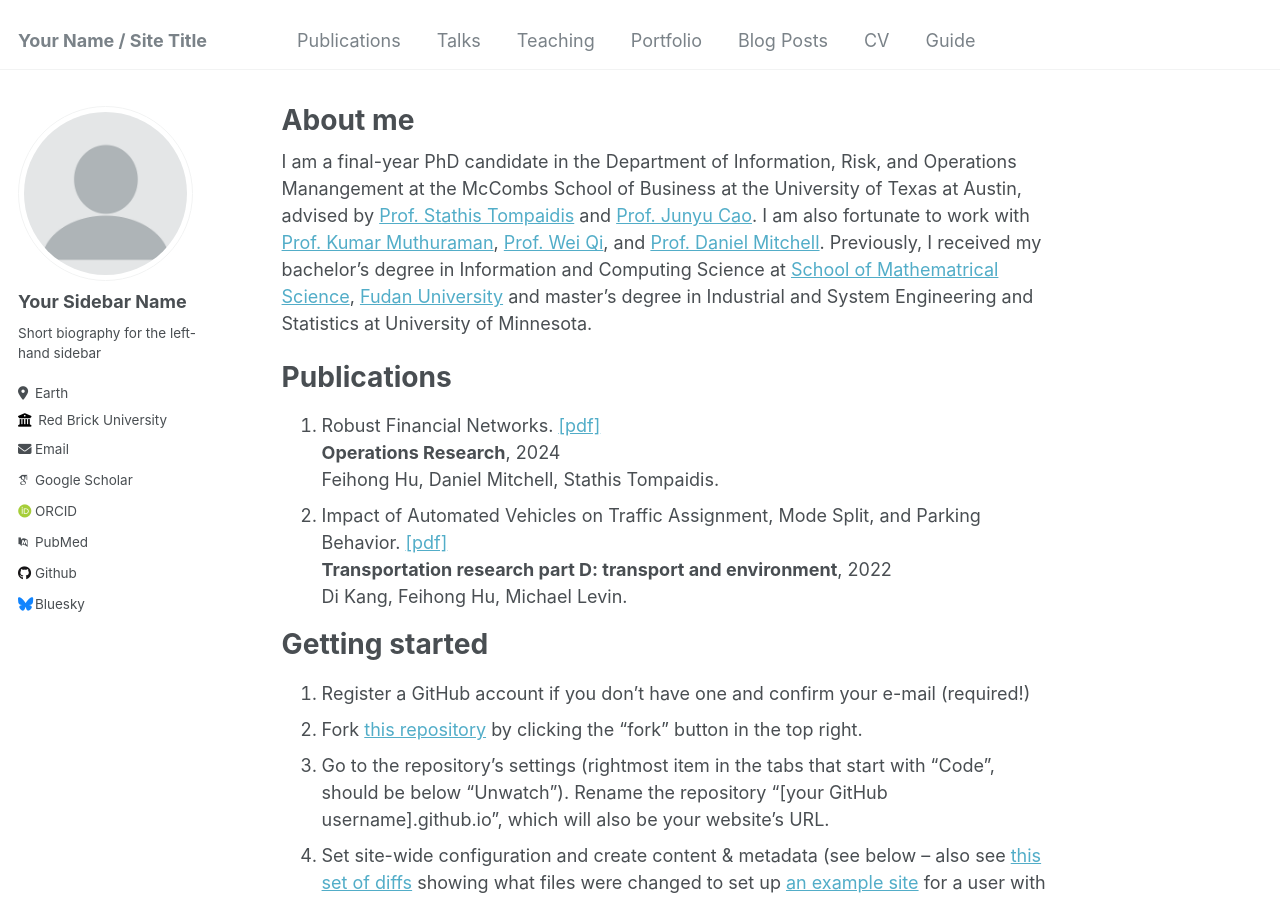
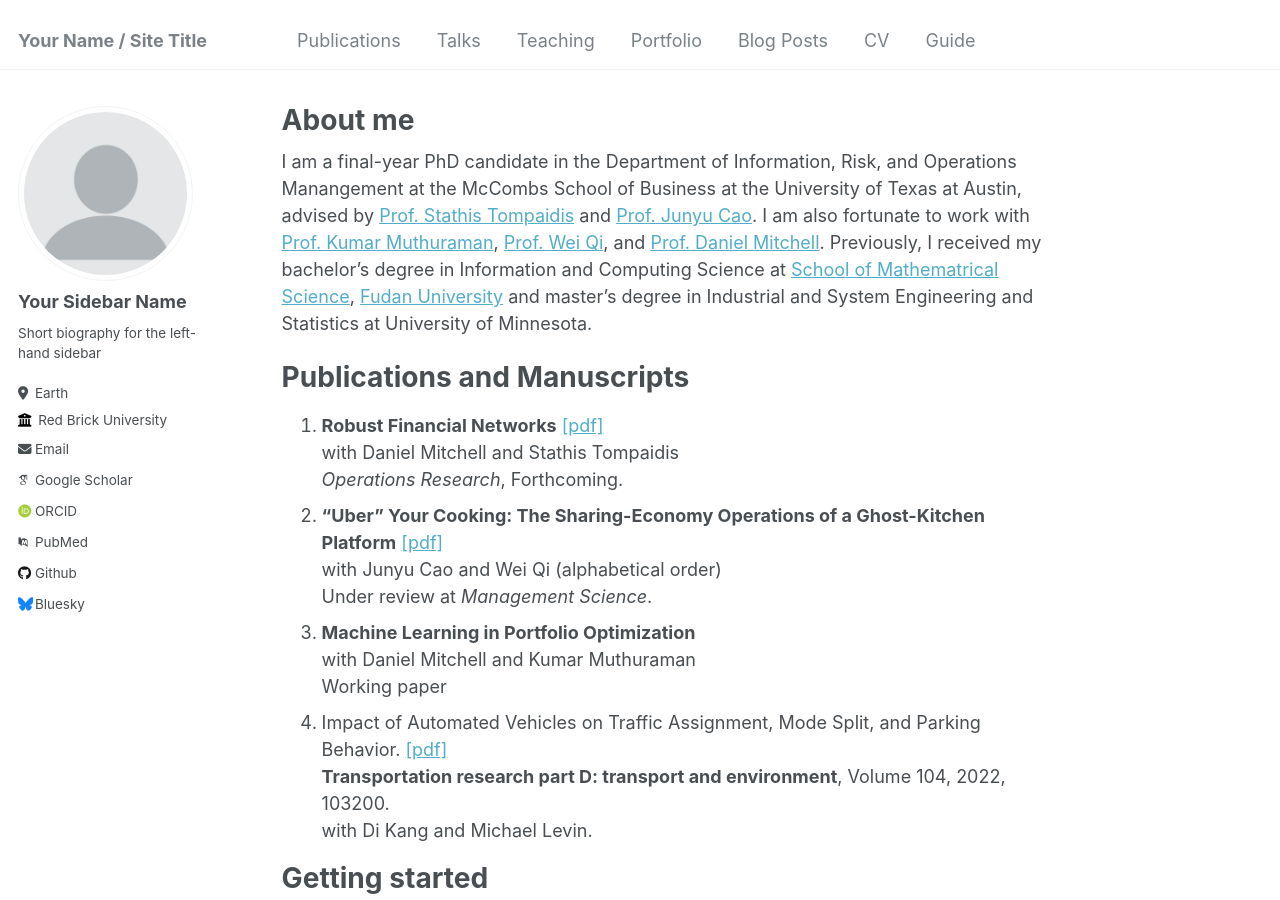
Before and after one commit to feihonghu/feihonghu.github.io, a Jekyll site: the page built from _pages/about.md, in a window 1280 px wide and 900 px high. Built offline with Jekyll 4.4.1, drawn with Linux system fonts in a browser that asks for light colours; some web fonts are replaced.

Commit message:
Update about.md

```diff
--- a/_pages/about.md
+++ b/_pages/about.md
@@ -9,14 +9,20 @@ redirect_from:
 
 I am a final-year PhD candidate in the Department of Information, Risk, and Operations Manangement at the McCombs School of Business at the University of Texas at Austin, advised by [Prof. Stathis Tompaidis](https://www.mccombs.utexas.edu/faculty-and-research/faculty-directory/efstathios-tompaidis/) and [Prof. Junyu Cao](https://junyucao.com/). I am also fortunate to work with [Prof. Kumar Muthuraman](https://www.mccombs.utexas.edu/faculty-and-research/faculty-directory/kumar-muthuraman/), [Prof. Wei Qi](https://www.wei-qi.net/), and [Prof. Daniel Mitchell](https://www.mccombs.utexas.edu/faculty-and-research/faculty-directory/daniel-mitchell/). Previously, I received my bachelor’s degree in Information and Computing Science at [School of Mathematrical Science](https://math.fudan.edu.cn/mathen/main.htm), [Fudan University](https://www.fudan.edu.cn/en/) and master's degree in Industrial and System Engineering and Statistics at University of Minnesota.
 
-Publications
+Publications and Manuscripts
 ======
-1. Robust Financial Networks. [[pdf]](https://pubsonline.informs.org/doi/10.1287/opre.2022.0272)<br/>
-   **Operations Research**, 2024<br/>
-   Feihong Hu, Daniel Mitchell, Stathis Tompaidis.
-2. Impact of Automated Vehicles on Traffic Assignment, Mode Split, and Parking Behavior. [[pdf]](https://www.sciencedirect.com/science/article/abs/pii/S136192092200030X)<br/>
-   **Transportation research part D: transport and environment**, 2022<br/>
-   Di Kang, Feihong Hu, Michael Levin.
+1. **Robust Financial Networks** [[pdf]](https://pubsonline.informs.org/doi/10.1287/opre.2022.0272)<br/>
+   with Daniel Mitchell and Stathis Tompaidis<br/>
+   _Operations Research_, Forthcoming.
+2. **“Uber” Your Cooking: The Sharing-Economy Operations of a Ghost-Kitchen Platform** [[pdf]](https://papers.ssrn.com/sol3/papers.cfm?abstract_id=4494858)<br/>
+   with Junyu Cao and Wei Qi (alphabetical order)<br/>
+   Under review at _Management Science_.
+3. **Machine Learning in Portfolio Optimization**<br/>
+   with Daniel Mitchell and Kumar Muthuraman<br/>
+   Working paper
+4. Impact of Automated Vehicles on Traffic Assignment, Mode Split, and Parking Behavior. [[pdf]](https://www.sciencedirect.com/science/article/abs/pii/S136192092200030X)<br/>
+   **Transportation research part D: transport and environment**, Volume 104, 2022, 103200.<br/>
+   with Di Kang and Michael Levin.
 
 
 Getting started
```
